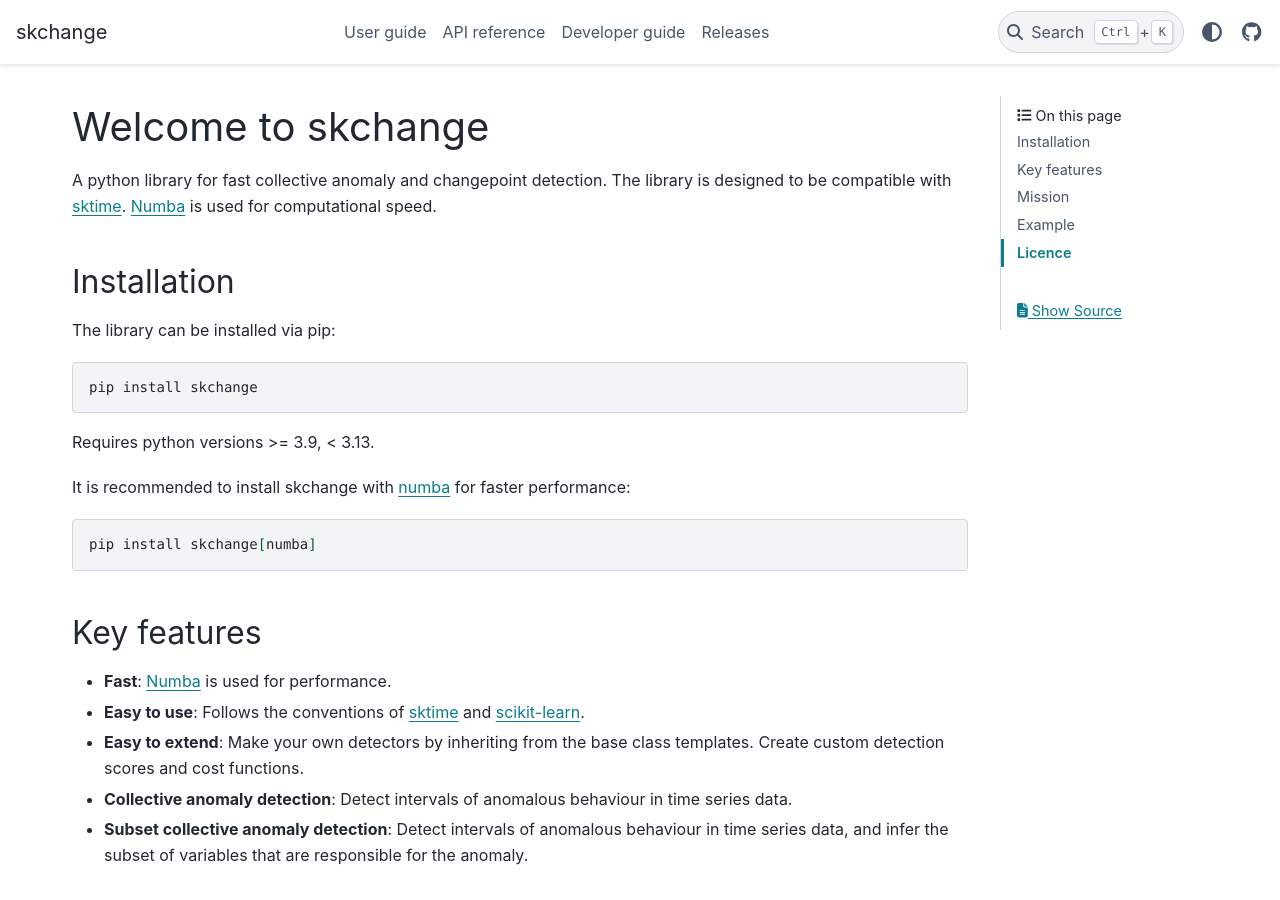
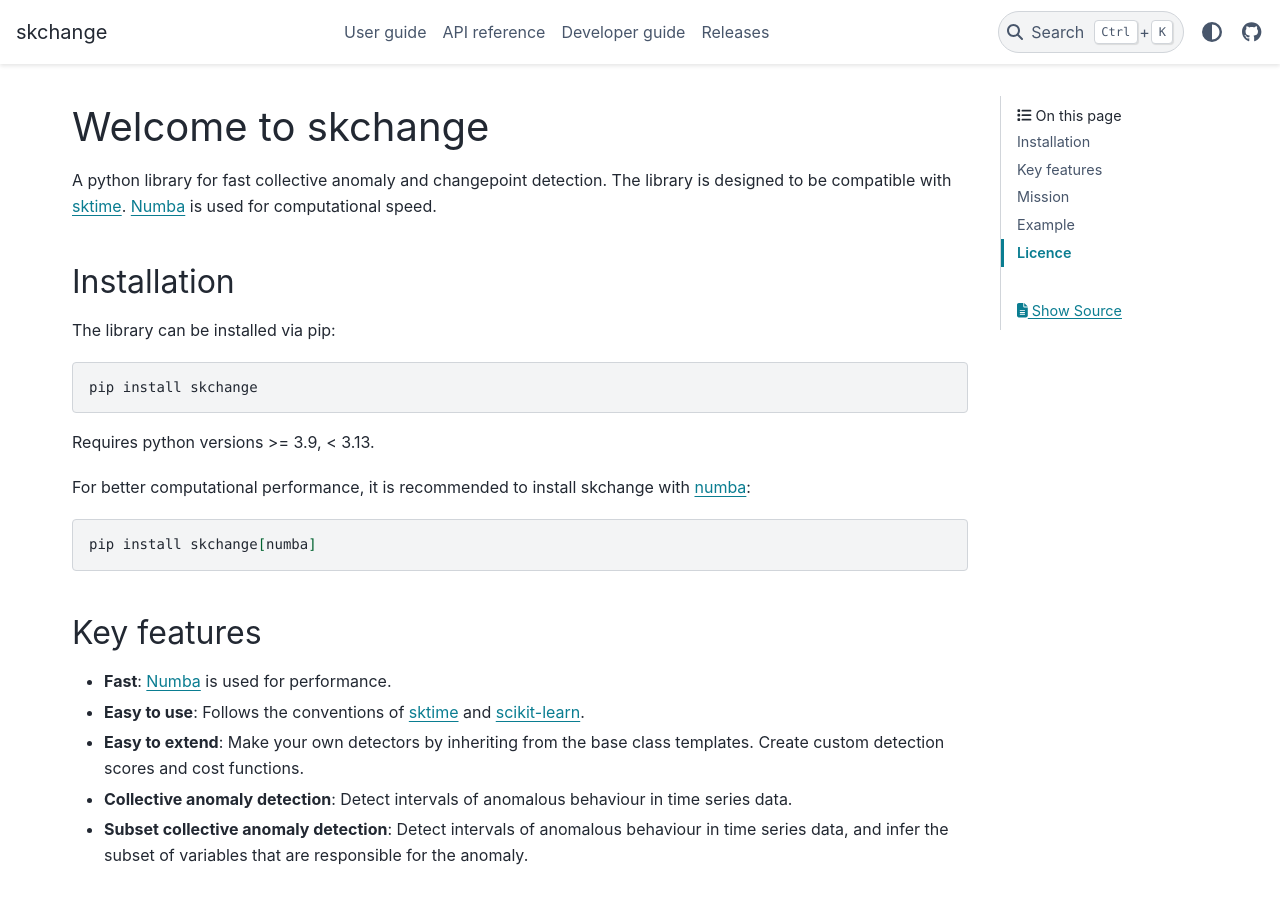
Before and after one commit to NorskRegnesentral/skchange, a Sphinx documentation site: the page built from docs/source/index.rst, in a window 1280 px wide and 900 px high. Built offline with Sphinx 7.4.7 and the PyData theme 0.15.4, drawn with Linux system fonts in a browser that asks for light colours.

Commit message:
docs: improve numba install text

```diff
--- a/docs/source/index.rst
+++ b/docs/source/index.rst
@@ -18,7 +18,7 @@
 
 Requires python versions >= 3.9, < 3.13.
 
-It is recommended to install skchange with `numba <https://numba.readthedocs.io>`_ for faster performance:
+For better computational performance, it is recommended to install skchange with `numba <https://numba.readthedocs.io>`_:
 
 .. code-block:: bash
 
```
